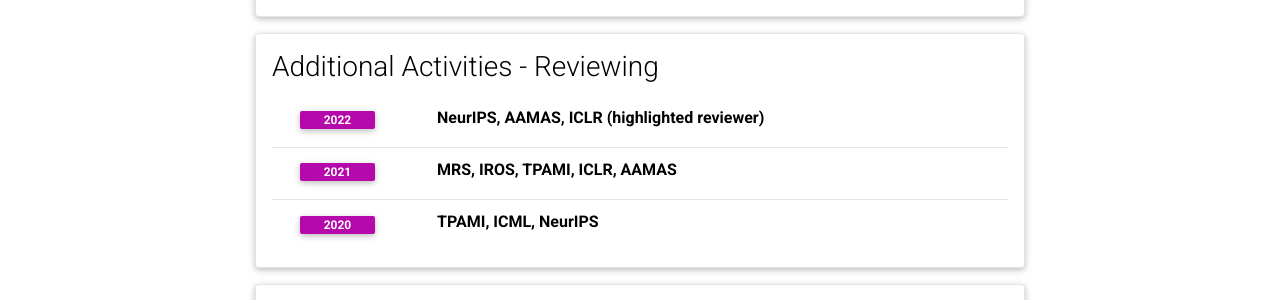
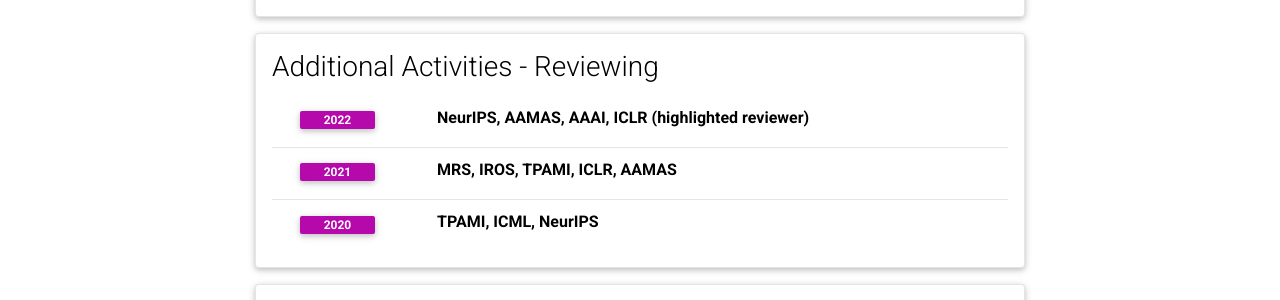
Before and after one commit to semitable/semitable.github.io, a Jekyll site: the page built from _pages/cv.md, in a window 1280 px wide and 900 px high, scrolled down 2210 px. Shown: the part 152-452 px from the top of the window. Built offline with Jekyll 4.4.1, drawn with Linux system fonts in a browser that asks for light colours; comment, search, counter and statistics services are not loaded; a style sheet for code colours, icons or effects is not loaded.

Commit message:
Adds AAAI to reviews of 2022

```diff
--- a/_data/cv.yml
+++ b/_data/cv.yml
@@ -73,7 +73,7 @@
 - title: Additional Activities - Reviewing
   type: time_table
   contents:
-    - title: NeurIPS, AAMAS, ICLR (highlighted reviewer)
+    - title: NeurIPS, AAMAS, AAAI, ICLR (highlighted reviewer)
       institution:
       year: 2022
       description:
```
